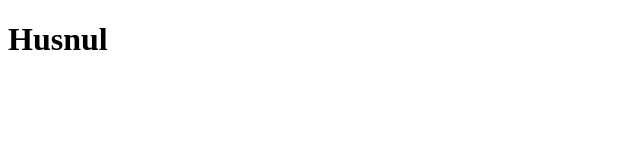
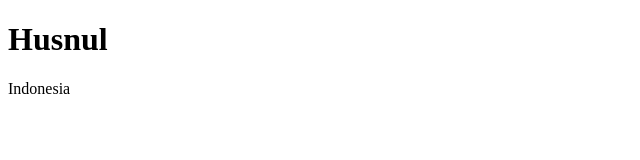
Before and after one commit to husnul-bit/Latihan-6, a plain HTML site: page index.html in a window 1280 px wide. Shown: the full height of the page, 0-640 px from the left. Drawn offline with Linux system fonts and the light colour scheme.

Commit message:
Update index.html

```diff
--- a/index.html
+++ b/index.html
@@ -7,5 +7,6 @@
   </head>
   <body>
     <h1>Husnul</h1>
+    <p>Indonesia</p>
   </body>
 </html>
```
